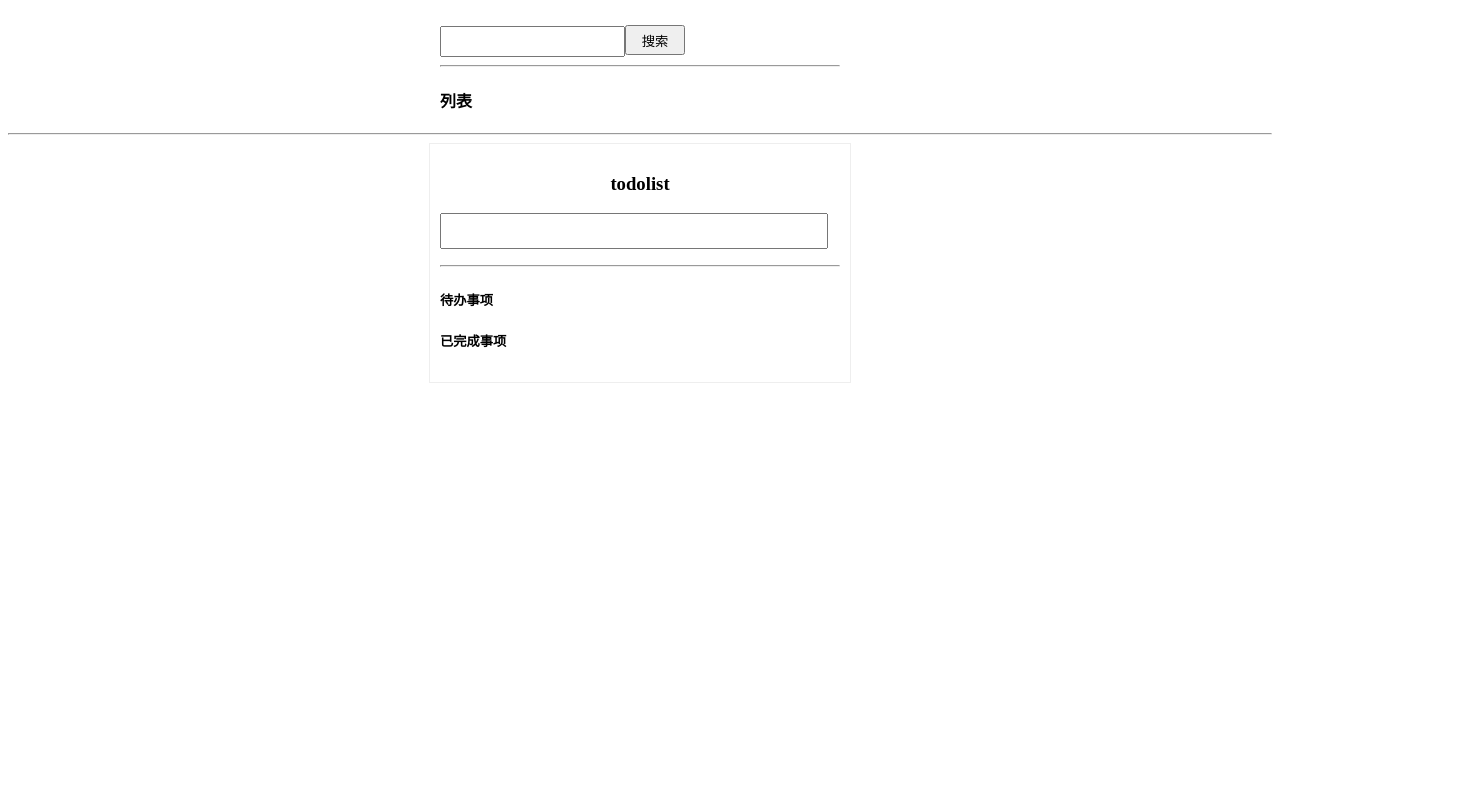
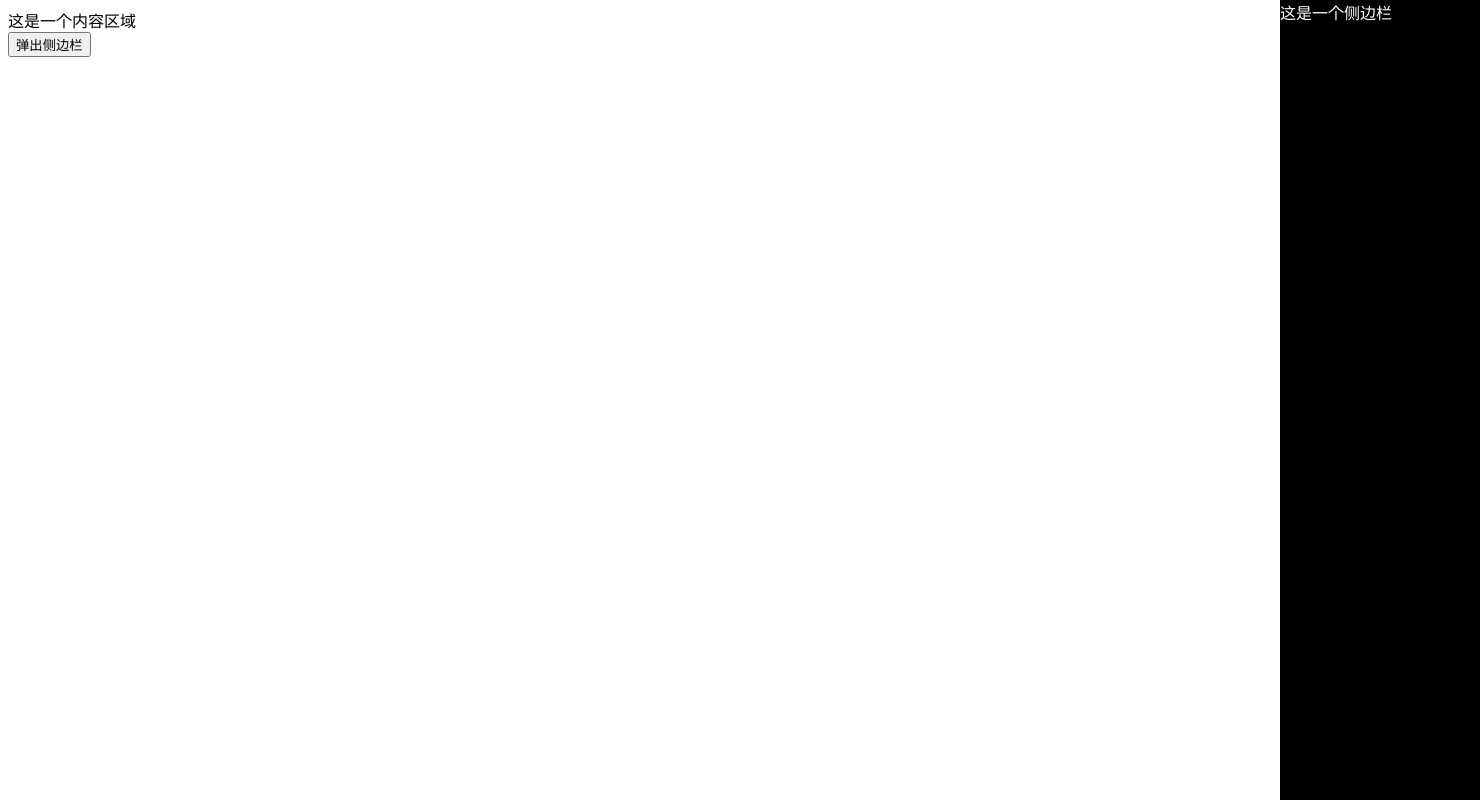
Before and after one commit to revoidea/angularJs-example, an Angular app in the folder web/: page / in a window 1280 px wide. Shown: the whole page, 1480 px wide, since content can reach past the window. Built offline with nearby package versions, Linux system fonts and the light colour scheme.

Commit message:
viewChild操作dom,angular使用原生js方式执行css3动画

```diff
--- a/web/src/app/app.component.html
+++ b/web/src/app/app.component.html
@@ -1,6 +1 @@
-
-<app-search></app-search>
-
-<hr>
-
-<app-todolist></app-todolist>
+<app-transition></app-transition>
--- a/web/src/app/app.module.ts
+++ b/web/src/app/app.module.ts
@@ -18,7 +18,9 @@ import { TodolistComponent } from './components/todolist/todolist.component';
 
 
 //引入并且配置服务
-import { StorageService } from  './services/storage.service'
+import { StorageService } from  './services/storage.service';
+import { MenusComponent } from './components/menus/menus.component';
+import { TransitionComponent } from './components/transition/transition.component'
 
 
 
@@ -27,7 +29,7 @@ import { StorageService } from  './services/storage.service'
 /**@NgModule 装饰器：@NgModule 接受一个【元数据对象】，告诉Angular 如何编译和启动程序  */
 @NgModule({
   declarations: [  /**配置当前项目运行的组件 */
-    AppComponent, NewsComponent, HomeComponent, HeaderComponent, FormComponent, SearchComponent, TodolistComponent
+    AppComponent, NewsComponent, HomeComponent, HeaderComponent, FormComponent, SearchComponent, TodolistComponent, MenusComponent, TransitionComponent
   ],
   imports: [ /**配置当前模块运行依赖的其他模块 */
     BrowserModule,
--- a/web/src/app/components/header/header.component.html
+++ b/web/src/app/components/header/header.component.html
@@ -1 +1,2 @@
-<p>这是一个头部组件</p>
+
+<h4>这是一个头部组件</h4>
--- a/web/src/app/components/header/header.component.scss
+++ b/web/src/app/components/header/header.component.scss
@@ -0,0 +1,7 @@
+h4{
+    height: 40px;
+    width: 100%;
+    background-color: red;
+    line-height: 40px;
+    text-align: center;
+}
--- a/web/src/app/components/header/header.component.ts
+++ b/web/src/app/components/header/header.component.ts
@@ -9,7 +9,15 @@ export class HeaderComponent implements OnInit {
 
   constructor() { }
 
+
+
   ngOnInit(): void {
   }
 
+
+
+  run(){
+    console.log('这是一个头部组件在运行')
+  }
+
 }
--- /dev/null
+++ b/web/src/app/components/menus/menus.component.html
@@ -0,0 +1,5 @@
+
+<app-header #header></app-header>
+<div #myBox>
+  这是一个div 节点
+</div>
--- /dev/null
+++ b/web/src/app/components/menus/menus.component.ts
@@ -0,0 +1,73 @@
+
+/**
+ * ViewChild获取dom节点
+ *
+ * 1.在模板中给dom起一个名字
+ *
+ * <div #myBox>
+      这是一个div 节点
+    </div>
+
+
+    2.在业务逻辑里面引入ViewChild
+    import { Component, OnInit,ViewChild } from '@angular/core';
+
+
+    3.写在类里面，
+    @ViewChild('myBox')  myBox:any;
+
+    4.ngAfterViewInit()生命周期函数里面获取dom
+    通过 this.myBox.nativeElement
+
+ */
+
+
+import { Component, OnInit,ViewChild } from '@angular/core';
+
+
+@Component({
+  selector: 'app-menus',
+  templateUrl: './menus.component.html',
+  styleUrls: ['./menus.component.scss']
+})
+export class MenusComponent implements OnInit {
+
+
+  //获取dom节点
+  @ViewChild('myBox')  myBox:any;
+
+  //获取子组件
+  @ViewChild('header') header:any;
+
+
+  constructor() { }
+
+
+  /**
+   * 组件和指令初始化完成，并不是真正的dom加载完成
+   */
+  ngOnInit(): void {
+  }
+
+
+
+  /**
+   * 视图加载完成以后触发的方法，  dom加载完成 （建议把dom操作放在这个里面）
+   *
+   * 1.可通过原生js的方式操作dom
+   */
+  ngAfterViewInit():void{
+
+    console.log(this.myBox.nativeElement)
+
+    this.myBox.nativeElement.style.color="red"
+
+
+
+    //调用子组件里面的方法
+    this.header.run()
+  }
+
+
+
+}
--- /dev/null
+++ b/web/src/app/components/transition/transition.component.html
@@ -0,0 +1,12 @@
+
+<div class="content">
+  这是一个内容区域
+  <br>
+  <button (click)='showSide()'>弹出侧边栏</button>
+</div>
+
+<div id="aside">
+  这是一个侧边栏
+
+
+</div>
--- /dev/null
+++ b/web/src/app/components/transition/transition.component.scss
@@ -0,0 +1,11 @@
+#aside {
+    width: 200px;
+    height: 100%;
+    position: absolute;
+    right: 0px;
+    top: 0px;
+    background-color: black;
+    color: white;
+    transform: translate(100%,0);
+    transition: all 2s; //过渡
+}
--- /dev/null
+++ b/web/src/app/components/transition/transition.component.ts
@@ -0,0 +1,23 @@
+import { Component, OnInit} from '@angular/core';
+
+@Component({
+  selector: 'app-transition',
+  templateUrl: './transition.component.html',
+  styleUrls: ['./transition.component.scss']
+})
+export class TransitionComponent implements OnInit {
+
+  constructor() { }
+
+  ngOnInit(): void {
+  }
+
+
+  showSide(){
+
+   // 原生js取dom节点
+    let dom:any = document.getElementById("aside")
+    dom.style.transform="translate(0,0)"
+  }
+
+}
--- a/web/src/styles.scss
+++ b/web/src/styles.scss
@@ -1,2 +1,7 @@
 /* You can add global styles to this file, and also import other style files */
 /* 这个写项目的公共样式 */
+
+body{
+    width: 100%;
+    overflow-x: hidden;
+}
```
Also changed, not shown: web/src/app/components/menus/menus.component.scss (added), 2 other files (tests, documents, lock files or other folders).
